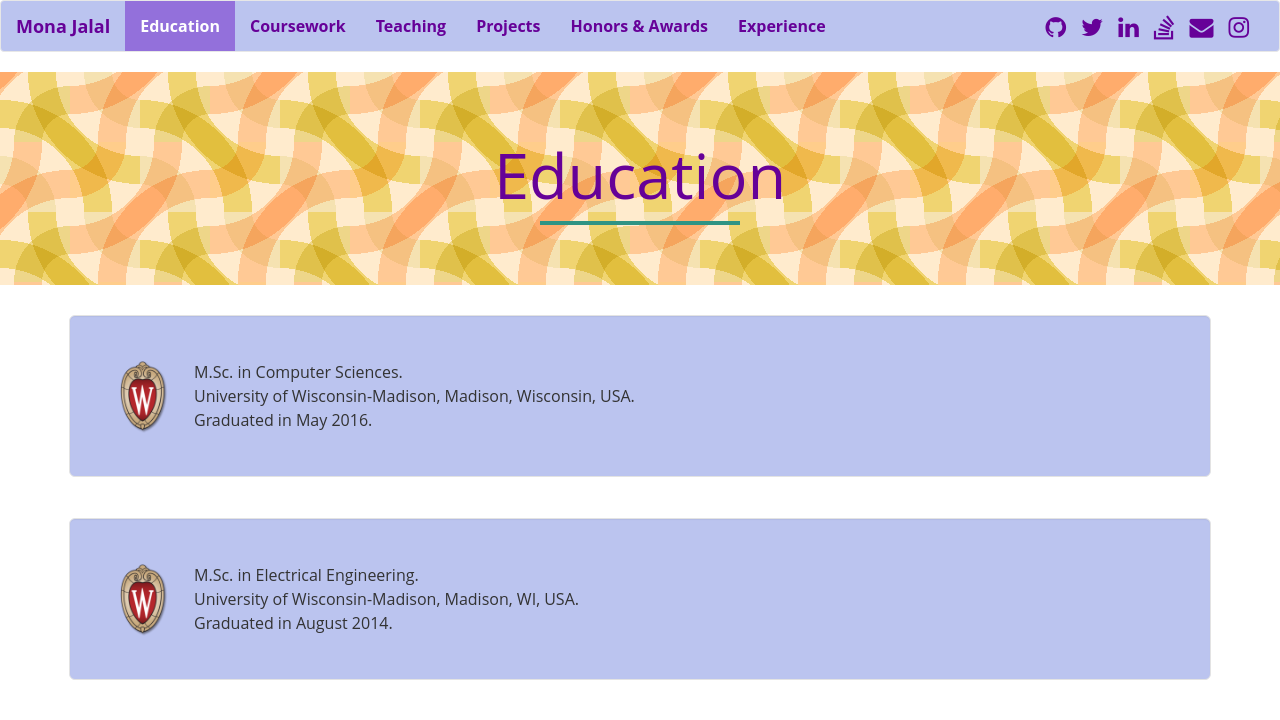
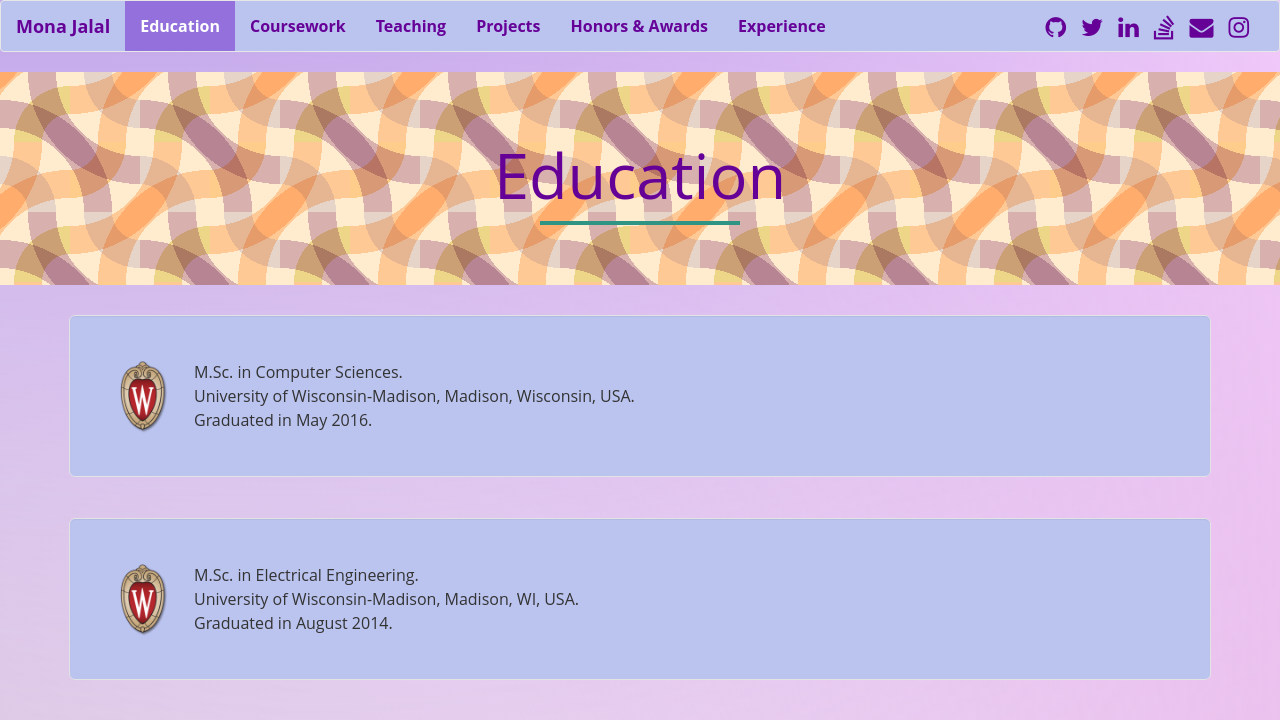
Before and after one commit to monajalal/monajalal.github.io, a plain HTML site: page education.html in a window 1280 px wide. Shown: the top 720 px of the page. Drawn offline with nearby package versions, Linux system fonts and the light colour scheme.

Commit message:
new css styles and gradients

```diff
--- a/assets/css/style.css
+++ b/assets/css/style.css
@@ -19,6 +19,25 @@
 body {
     font-family: 'Open Sans', sans-serif;
     line-height: 1.5;
+    background:
+            linear-gradient(
+
+                    mediumpurple,
+                    transparent
+            ),
+            linear-gradient(
+                    45deg,
+                    thistle ,
+                    transparent
+            ),
+            linear-gradient(
+                    -90deg,
+                    plum,
+                    transparent
+            );
+
+
+    background-blend-mode: screen;
 }
 
 .container {
@@ -338,12 +357,12 @@ p, li, span, strong{
                     circle at bottom left,
                     transparent 0,
                     transparent 2em,
-                    beige 2em,
-                    beige 4em,
+                    lavender 2em,
+                    lavender 4em,
                     transparent 4em,
                     transparent 6em,
-                    khaki 6em,
-                    khaki 8em,
+                    thistle 6em,
+                    thistle 8em,
                     transparent 8em,
                     transparent 10em
             ),
@@ -351,12 +370,12 @@ p, li, span, strong{
                     circle at top right,
                     transparent 0,
                     transparent 2em,
-                    beige 2em,
-                    beige 4em,
+                    lavender 2em,
+                    lavender 4em,
                     transparent 4em,
                     transparent 6em,
-                    khaki 6em,
-                    khaki 8em,
+                    thistle 6em,
+                    thistle 8em,
                     transparent 8em,
                     transparent 10em
             ),
--- a/education.html
+++ b/education.html
@@ -135,12 +135,15 @@
     });
     $(".well").mouseenter(
             function(){
-                $(this).css('background-color','#fccdd3');
+                /*$(this).css('background-color','#fccdd3');*/
+
+                $(this).css('background','linear-gradient(#fccdd3, transparent)');
+
             });
 
     $(".well").mouseleave(
             function(){
-                $(this).css('background-color','#bbc4ef');
+                $(this).css('background','linear-gradient(#bbc4ef, transparent)');
             });
     /*
     $(".navbar-collapse li").hover(
```
Also changed, not shown: coursework.html (+0 -1 lines), experience.html (+0 -1 lines), honors.html (+0 -1 lines), index.html (+0 -1 lines), projects.html (+0 -1 lines), teaching.html (+0 -1 lines).
